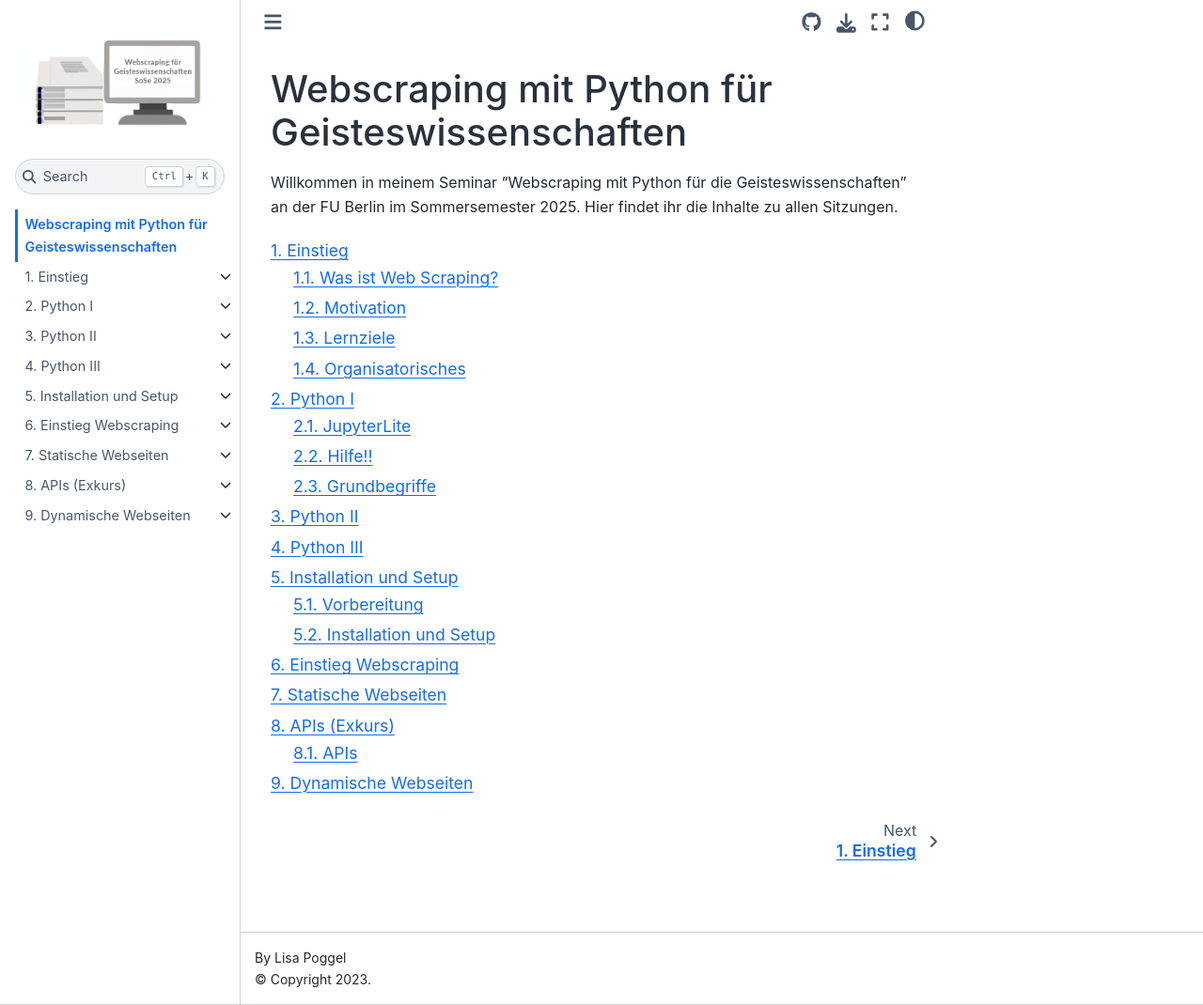
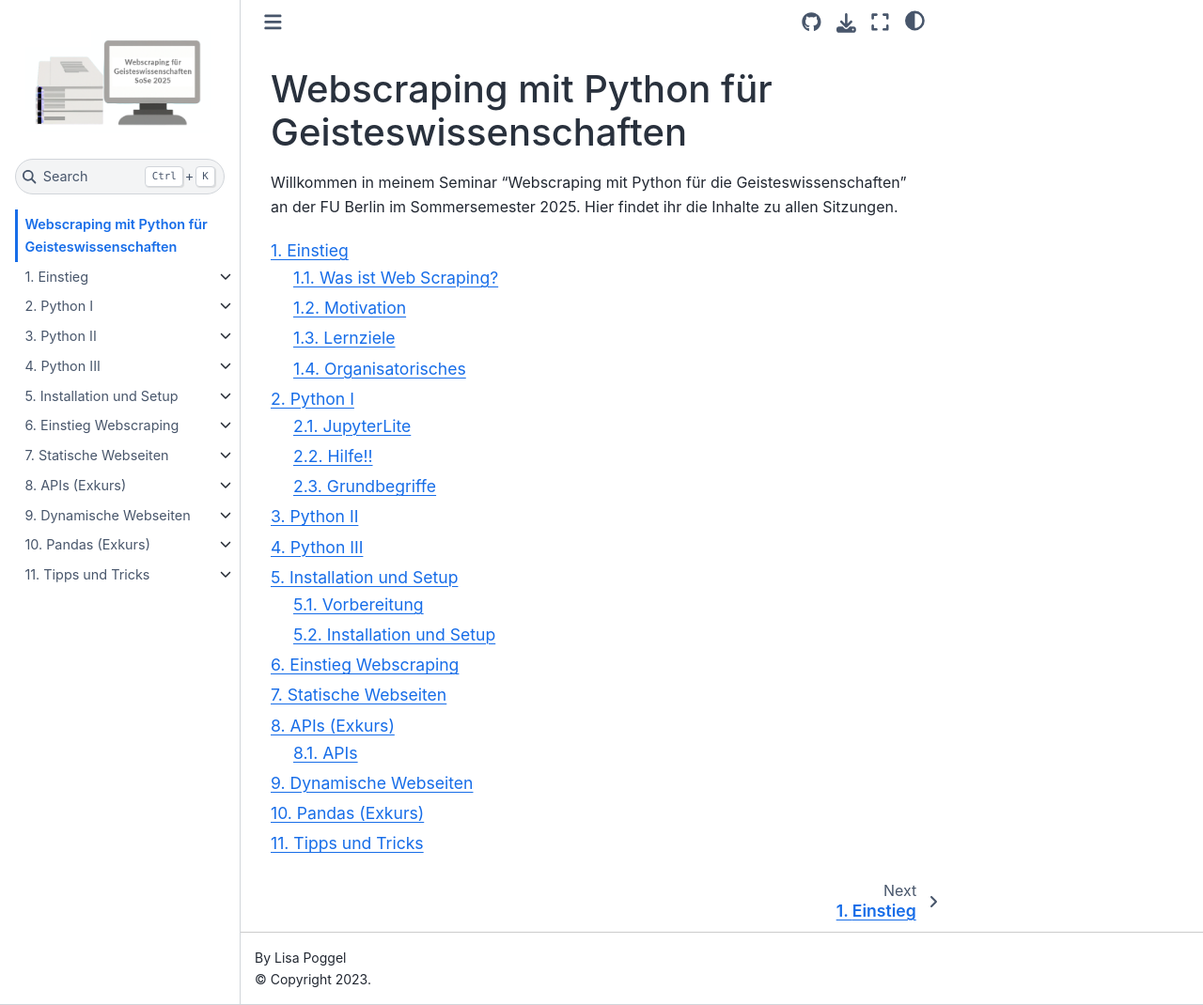
Before and after one commit to lipogg/webscraping-mit-python, a Jupyter Book: the page built from intro.md, in a window 1280 px wide and 1070 px high. Shown: the whole window at 94% size. Built offline with Jupyter Book 1.0.4 settings and Sphinx 7.4.7 and the Sphinx Book theme 1.1.4, drawn with Linux system fonts in a browser that asks for light colours; pages that are not in the unit, such as notebooks, are missing from menus; comment, search, counter and statistics services are not loaded; some of the changed lines change nothing that is shown.

Commit message:
update toc

```diff
--- a/_toc.yml
+++ b/_toc.yml
@@ -91,21 +91,21 @@ sections:
       title: Einstieg Selenium
     - file: chapters/09/subchapters/03_fortsetzung_selenium.ipynb
       title: Fortsetzung Selenium
-#- file: chapters/10/10_intro
-#  title: Pandas (Exkurs)
-#  sections:
-#    - file: chapters/10/subchapters/01_pandas_bereinigen.ipynb
-#      title: Daten bereinigen
-#    - file: chapters/10/subchapters/02_pandas_visualisieren.ipynb
-#      title: Daten visualisieren
-#- file: chapters/11/11_intro
-#  title: Tipps und Tricks
-#  sections:
-#    - file: chapters/11/subchapters/01_fetch_xhr.ipynb
-#      title: Selenium ist kein Hammer
-#    - file: chapters/11/subchapters/02_sessions_cookies.ipynb
-#      title: Sessions und Cookies
-#    - file: chapters/11/subchapters/03_apis_tokens.ipynb
-#      title: Authentifizierung, Autorisierung und APIs
-#    - file: chapters/11/subchapters/04_tipps_tricks.ipynb
-#      title: Weitere Tipps und Tricks
+- file: chapters/10/10_intro
+  title: Pandas (Exkurs)
+  sections:
+    - file: chapters/10/subchapters/01_pandas_bereinigen.ipynb
+      title: Daten bereinigen
+    - file: chapters/10/subchapters/02_pandas_visualisieren.ipynb
+      title: Daten visualisieren
+- file: chapters/11/11_intro
+  title: Tipps und Tricks
+  sections:
+    - file: chapters/11/subchapters/01_fetch_xhr.ipynb
+      title: Selenium ist kein Hammer
+    - file: chapters/11/subchapters/02_sessions_cookies.ipynb
+      title: Sessions und Cookies
+    - file: chapters/11/subchapters/03_apis_tokens.ipynb
+      title: Authentifizierung, Autorisierung und APIs
+    - file: chapters/11/subchapters/04_tipps_tricks.ipynb
+      title: Weitere Tipps und Tricks
```
